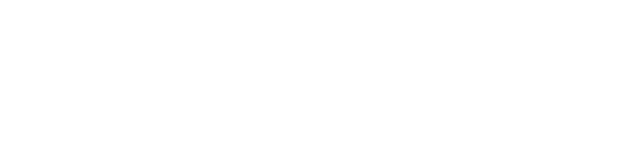
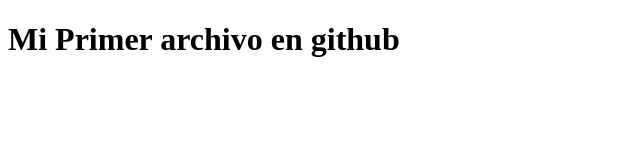
Before and after one commit to amobrici/PruebaYoProgramo, a plain HTML site: page index.html in a window 1280 px wide. Shown: the whole page, without its empty margins (0-640 px from the left). Drawn offline with Linux system fonts and the light colour scheme.

Commit message:
Update index.html

```diff
--- a/index.html
+++ b/index.html
@@ -5,6 +5,7 @@
     <meta http-equiv="X-UA-Compatible" content="IE=edge">
     <meta name="viewport" content="width=device-width, initial-scale=1.0">
     <title>Hola Mundo</title>
+    <H1>Mi Primer archivo en github</h1>
 </head>
 <body>
 
```
